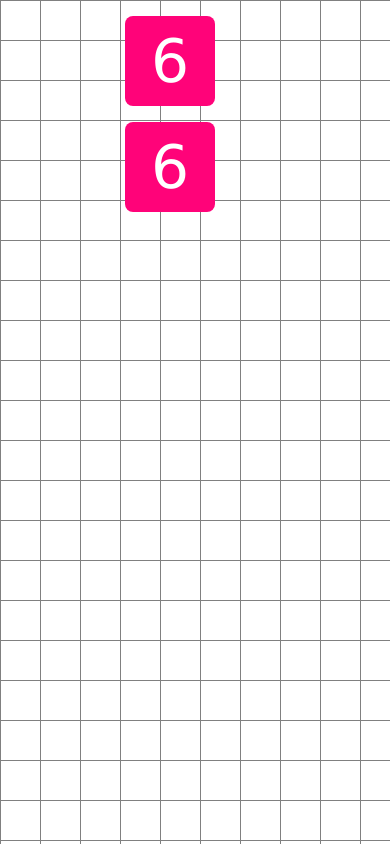
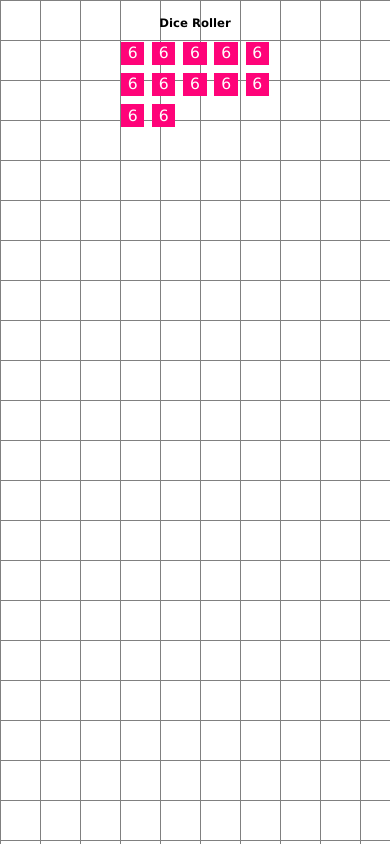
Before and after one commit to candido-caymmi/dice-roller, a plain HTML site: page index.html in a window 390 px wide. Drawn offline with Linux system fonts and the light colour scheme.

Commit message:
Add responsive units to font and dice

```diff
--- a/index.html
+++ b/index.html
@@ -10,7 +10,10 @@
 <body>
 
 
+    <h1> Dice Roller </h1>
+
     <div class="dice-container">
+
         <div class="die">
             <span class="result">6</span>
         </div>
@@ -18,7 +21,49 @@
         <div class="die">
             <span class="result">6</span>
         </div>
+
+        <div class="die">
+            <span class="result">6</span>
+        </div>
+
+        <div class="die">
+            <span class="result">6</span>
+        </div>
+
+        <div class="die">
+            <span class="result">6</span>
+        </div>
+
+        <div class="die">
+            <span class="result">6</span>
+        </div>
+
+        <div class="die">
+            <span class="result">6</span>
+        </div>
+
+        <div class="die">
+            <span class="result">6</span>
+        </div>
+
+        <div class="die">
+            <span class="result">6</span>
+        </div>
+
+        <div class="die">
+            <span class="result">6</span>
+        </div>
+
+        <div class="die">
+            <span class="result">6</span>
+        </div>
+
+        <div class="die">
+            <span class="result">6</span>
+        </div>
+
     </div>
+
 
 
     <script src='main.js'></script>
--- a/main.css
+++ b/main.css
@@ -1,28 +1,32 @@
 body {
-    display: flex;
-    justify-content: center;
     font-family: 'Lucida Sans', 'Lucida Sans Regular', 'Lucida Grande', 'Lucida Sans Unicode', Geneva, Verdana, sans-serif;
     background-size: 40px 40px;
     background-image:
     linear-gradient(to right, grey 1px, transparent 1px),
     linear-gradient(to bottom, grey 1px, transparent 1px);
+    display: flex;
+    align-items: center;
+    flex-flow: column;
+}
+
+h1 {
+    font-size: 3cqw;
 }
 
 .dice-container{
     display: flex;
+    width: 40vw;
     flex-wrap: wrap;
-    width: 40vw;
 }
 
 .die {
-    width: 90px;
-    height: 90px;
-    margin: 8px;
+    width: 6vw;
+    height: 6vw;
+    margin: 1vw;
     background-color: #ff0379;
     display: flex;
     justify-content: center;
     align-items: center;
-    border-radius: 8px;
     cursor: pointer;
 }
 .die-animation { animation: tilt-shaking 140ms; }
@@ -30,7 +34,7 @@ body {
 .result {
     user-select: none;
     color: white;
-    font-size: 60px;
+    font-size: 4cqw;
 }
 .result-animation { animation: fade-in 700ms; }
 
```
